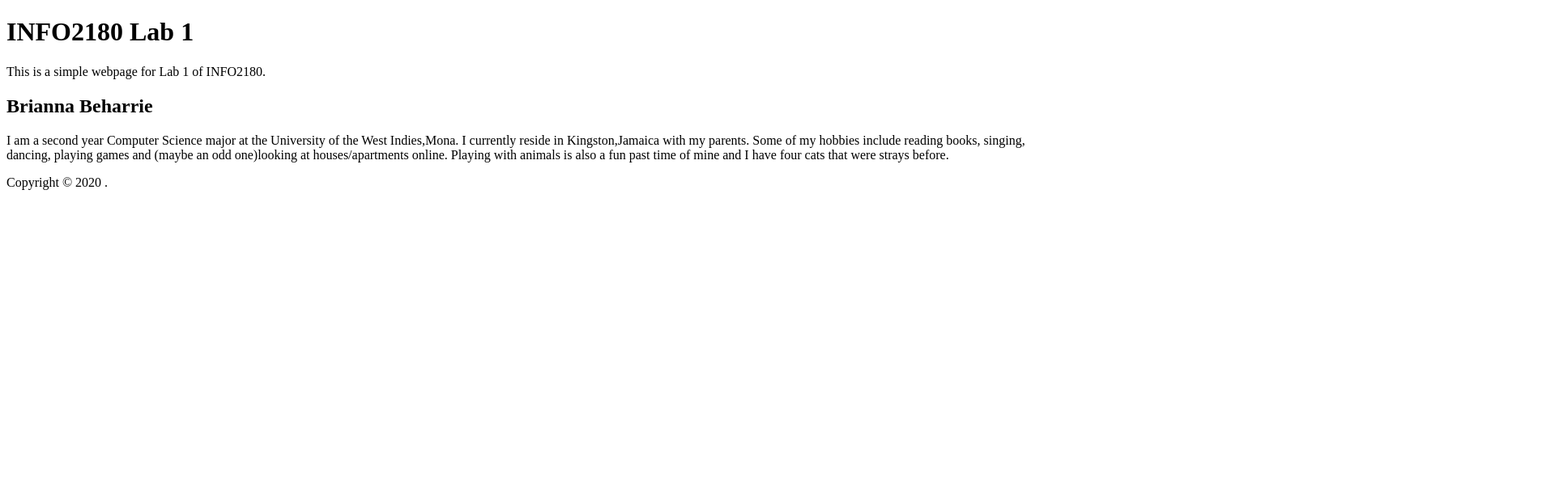
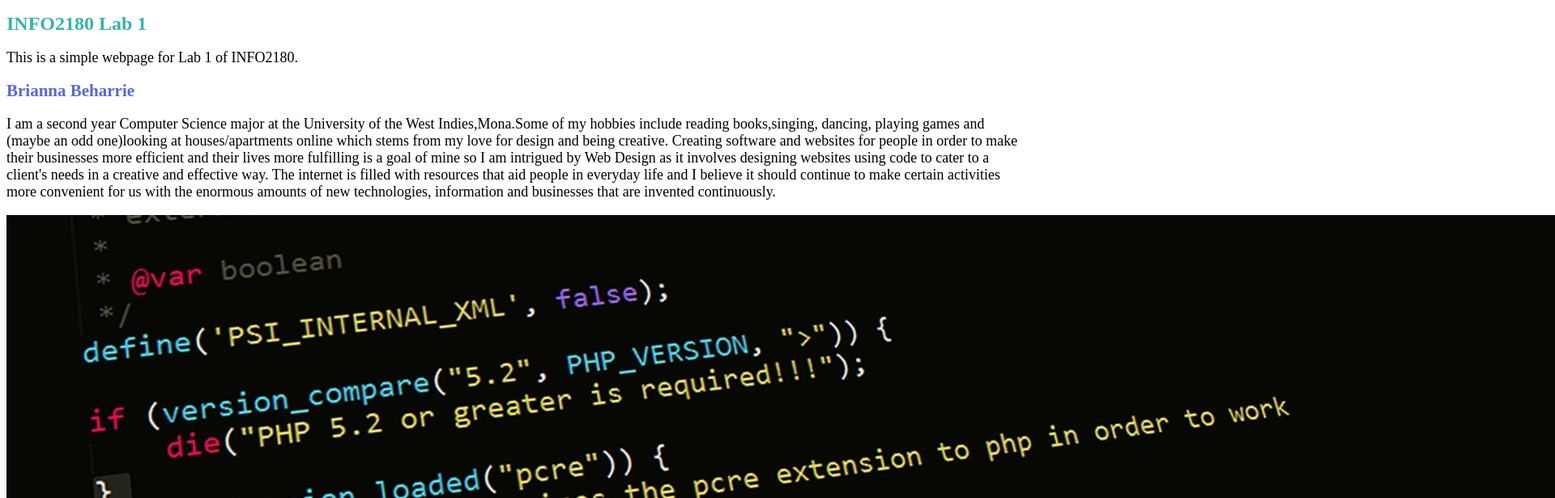
Before and after one commit to briannabeharrie/info2180-lab1, a plain HTML site: page index.html in a window 1280 px wide. Shown: the top 616 px of the page at 81% size, 1920 px wide, since content can reach past the window. Drawn offline with Linux system fonts and the light colour scheme.

Commit message:
Html webpage with image

```diff
--- a/index.html
+++ b/index.html
@@ -4,6 +4,7 @@
     <meta charset="UTF-8">
     <meta name="viewport" content="width=devicewidth, initial-scale=1.0">
     <meta http-equiv="X-UA-Compatible" content="ie=edge">
+    <link rel="stylesheet" type="text/css" href="styles.css">
     <title>INFO2180 Lab 1</title>
 </head>
 <body>
@@ -13,14 +14,16 @@
  </header>
  <main>
  <h2>Brianna Beharrie</h2>
- <p>I am a second year Computer Science major at the University of the West Indies,Mona.
-    I currently reside in Kingston,Jamaica with my parents. Some of my hobbies include reading books,
-    singing, dancing, playing games and (maybe an odd one)looking at houses/apartments online.
-    Playing with animals is also a fun past time of mine and I have four cats that were strays before.
- </p>
+ <p>I am a second year Computer Science major at the University of the West Indies,Mona.Some of my hobbies include reading books,singing,
+    dancing, playing games and (maybe an odd one)looking at houses/apartments online which stems from my love for design and being creative.
+    Creating software and websites for people in order to make their businesses more efficient and their lives more fulfilling is a goal of mine
+    so I am intrigued by Web Design as it involves designing websites using code to cater to a client's needs in a creative and effective way.
+    The internet is filled with resources that aid people in everyday life and I believe it should continue to make certain activities more convenient for us
+    with the enormous amounts of new technologies, information and businesses that are invented continuously. </p>
+ <img src="pexels-pixabay-276452.jpg" alt="Image showing code">
  </main>
  <footer>
- <p>Copyright &copy; 2020 <Your Name>.</p>
+ <p>Copyright &copy; 2020 <Brianna Beharrie>.</p>
  </footer>
 </body>
 </html>
--- /dev/null
+++ b/styles.css
@@ -0,0 +1,17 @@
+
+/* Styling for Level 1 Heading (<h1>) */
+h1 {
+  font-size: 24px;
+  color: #38B2AC;
+}
+
+/* Styling for Level 2 Heading (<h2>) */
+h2 {
+  font-size: 21px;
+  color: #5A67D8;
+}
+
+/* Styling for Paragraph (<p>) */
+p {
+  font-size: 18px;
+}
```
Also changed, not shown: pexels-pixabay-276452.jpg (added), 1 other file.
